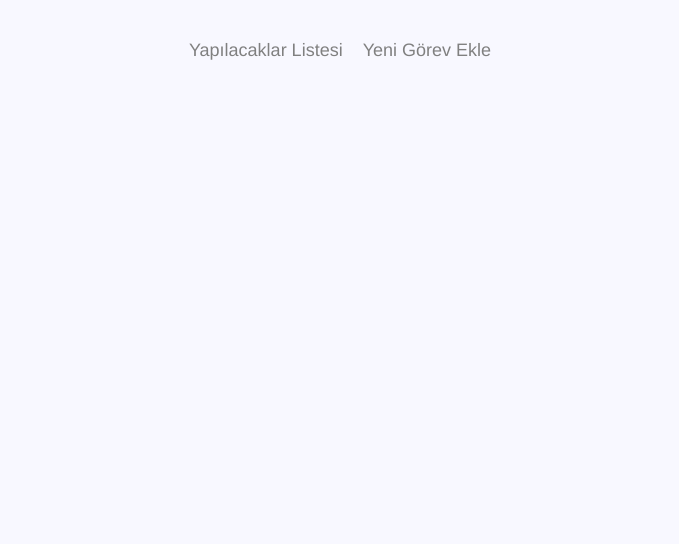
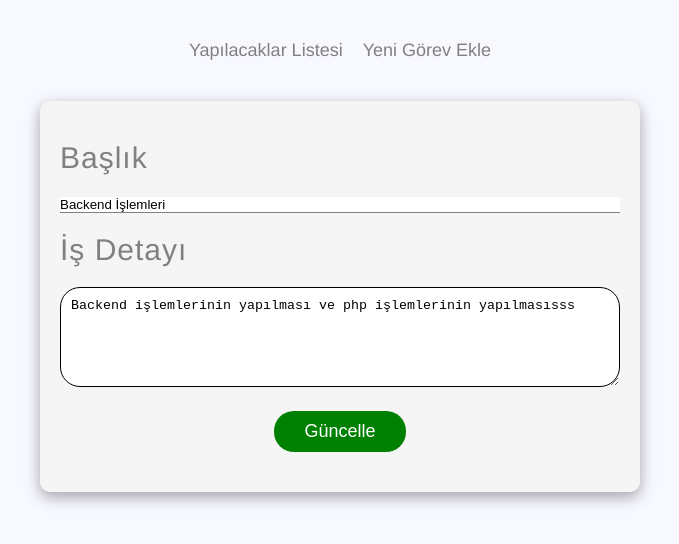
Before and after one commit to Sezer5/JiraProjectVue, a Vue app: page /task/1 in a window 1280 px wide. Shown: the top 544 px of the page, without its empty margins (300-979 px from the left). Built offline with nearby package versions, Linux system fonts and the light colour scheme; data requests are answered from the project's data file.

Commit message:
Güncelleme İşlemi Yapıldı

```diff
--- a/data/db.json
+++ b/data/db.json
@@ -2,7 +2,7 @@
   "tasks": [
     {
       "title": "Backend İşlemleri",
-      "details": "Backend işlemlerinin yapılması ve php işlemlerinin yapılması",
+      "details": "Backend işlemlerinin yapılması ve php işlemlerinin yapılmasısss",
       "complete": true,
       "id": "1"
     },
--- a/src/components/SingleTask.vue
+++ b/src/components/SingleTask.vue
@@ -4,7 +4,9 @@
             <h3 @click="toggleDetail()">{{task.title}}</h3>
             <div>
                 <span @click="deleteTask()" class="material-symbols-outlined">Delete</span>
-                <span  class="material-symbols-outlined">edit</span>
+                <router-link :to="{name:'editTask',params:{id:task.id}}">
+                    <span  class="material-symbols-outlined">edit</span>
+                </router-link>
                 <span @click="toggleComplete()" class="material-symbols-outlined tick">Done</span>
             </div>
         </div>
--- a/src/router/index.js
+++ b/src/router/index.js
@@ -1,6 +1,7 @@
 import { createRouter, createWebHistory } from 'vue-router'
 import HomeView from '../views/HomeView.vue'
 import AddTask from '../views/AddTask.vue'
+import EditTask from '../views/EditTask.vue'
 
 const routes = [
   {
@@ -12,6 +13,12 @@ const routes = [
     path: '/addtask',
     name: 'addTask',
     component: AddTask
+  },
+  {
+    path: '/task/:id',
+    name: 'editTask',
+    component: EditTask,
+    props:true
   }
 
 ]
--- /dev/null
+++ b/src/views/EditTask.vue
@@ -0,0 +1,45 @@
+<template>
+    <form @submit.prevent="handleSubmit">
+            <label>Başlık</label>
+            <input type="text" v-model="title" required>
+            <label>İş Detayı</label>
+            <textarea v-model="details" required></textarea>
+            <button>Güncelle</button>
+    </form>
+</template>
+
+<script>
+export default {
+    props:['id'],
+    data(){
+        return{
+            title:'',
+            details:'',
+            complete:false,
+            uri:'http://localhost:3000/tasks/'+this.id
+        }
+    },
+    mounted(){
+        fetch(this.uri).then(res=>res.json()).then(data=>{
+            this.title=data.title,
+            this.details=data.details,
+            this.complete=data.complete
+        }).catch(err=>console.log(err.message));
+
+    },
+    methods:{
+        handleSubmit(){
+            fetch(this.uri,{method:'PUT',
+                headers:{'Content-Type':'application/json'},
+                body:JSON.stringify({title:this.title,details:this.details,complete:this.complete})
+            }).then(()=>{
+                this.$router.push('/')
+            }).catch(err=>console.log(err));
+        }
+    }
+}
+</script>
+
+<style>
+
+</style>
```
